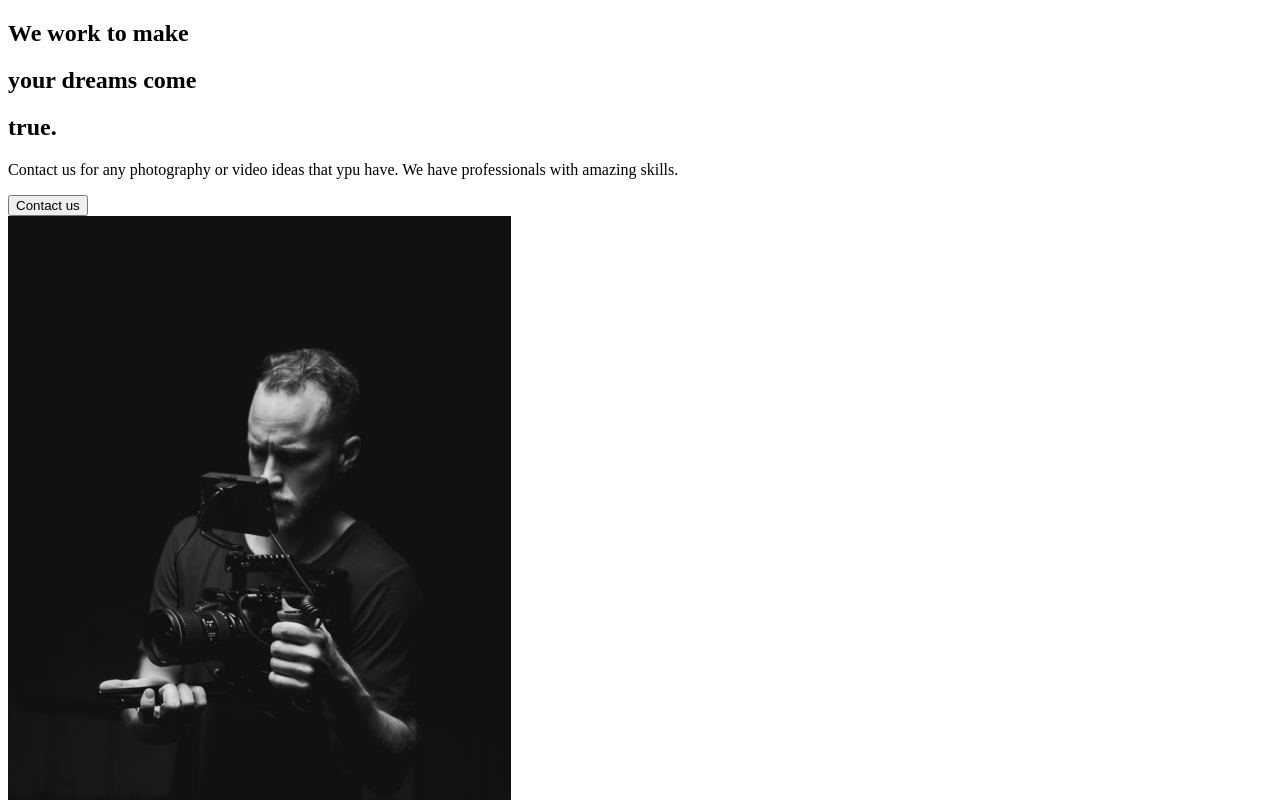
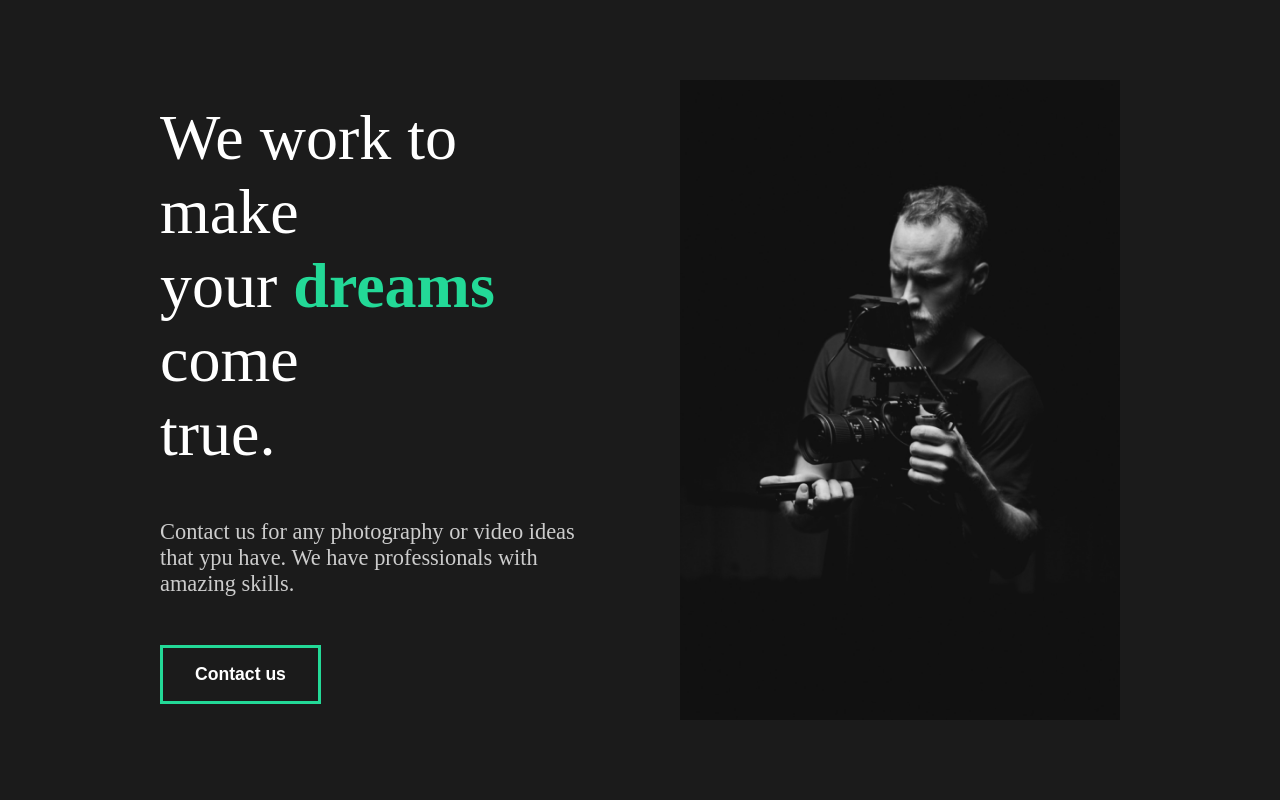
Before and after one commit to DevCarlosGuerrero/react-mock-portfolio, a React (Create React App) app: page / in a window 1280 px wide. Shown: the top 800 px of the page. Built offline with nearby package versions, Linux system fonts and the light colour scheme.

Commit message:
5. Styling Services

```diff
--- a/src/App.js
+++ b/src/App.js
@@ -1,9 +1,14 @@
+// Import Global Styles
+import GlobalStyle from "./components/GlobalStyle";
 
+// Import Pages
 import AboutUs from "./pages/AboutUs";
+
 
 function App() {
   return (
     <div className="App">
+      <GlobalStyle />
       <AboutUs />
     </div>
   );
--- a/src/components/AboutSection.js
+++ b/src/components/AboutSection.js
@@ -1,29 +1,72 @@
 import React from 'react';
+
+// Import Images
+
 import home1 from '../img/home1.png';
+
+// Import Styled
+import styled from 'styled-components';
 
 const AboutSection = () => {
     return (
-        <div>
-            <div className="description">
+        <StyledAbout>
+            <StyledDescription>
                 <div className="title">
-                    <div className="hide">
+                    <StyledHide>
                         <h2>We work to make</h2>
-                    </div>
-                    <div className="hide">
+                    </StyledHide>
+                    <StyledHide>
                         <h2>your <span>dreams</span> come</h2>
-                    </div>
-                    <div className="hide">
+                    </StyledHide>
+                    <StyledHide>
                         <h2>true.</h2>
-                    </div>
+                    </StyledHide>
                 </div>
                 <p>Contact us for any photography or video ideas that ypu have. We have professionals with amazing skills.</p>
                 <button>Contact us</button>
-            </div>
-            <div className="image">
+            </StyledDescription>
+            <StyledImage>
                 <img src={home1} alt="Man holding camera" />
-            </div>
-        </div>
-    )
-}
+            </StyledImage>
+        </StyledAbout>
+    );
+};
+
+// Styled Components
+
+const StyledAbout = styled.div`
+    min-height: 90vh;
+    display: flex;
+    align-items: center;
+    justify-content: space-between;
+    padding: 5rem 10rem;
+    color: #fff;
+
+`;
+
+const StyledDescription = styled.div`
+    flex: 1;
+    padding-right: 5rem;
+
+    h2 {
+        font-size: lighter;
+    }
+
+`;
+
+const StyledImage = styled.div`
+    flex: 1;
+    overflow: hidden;
+
+    img {
+        width: 100%;
+        height: 80vh;
+        object-fit: cover;
+    }
+`;
+
+const StyledHide = styled.div`
+    overflow: hidden;
+`;
 
 export default AboutSection;
--- /dev/null
+++ b/src/components/GlobalStyle.js
@@ -0,0 +1,60 @@
+import { createGlobalStyle } from "styled-components";
+
+const GlobalStyle = createGlobalStyle`
+
+* {
+    margin: 0;
+    padding: 0;
+    box-sizing: border-box;
+}
+
+body {
+    background: #1b1b1b;
+}
+
+button {
+    font-weight: bold;
+    font-size: 1.1rem;
+    cursor: pointer;
+    padding: 1rem 2rem;
+    border: 3px solid #23d997;
+    background: transparent;
+    color: #fff;
+    transition: all 0.3s ease;
+
+    &:hover {
+        background-color: #23d997;
+        color: #fff;
+    }
+}
+
+h2 {
+    font-weight: lighter;
+    font-size: 4em;
+}
+
+h3 {
+    color: #fff
+}
+
+h4 {
+    font-weight: bold;
+}
+
+p {
+    padding: 3rem 0rem;
+    color: #ccc;
+    font-size: 1.4rem ;
+}
+
+a {
+    font-size: 1.1rem;
+}
+
+span {
+    font-weight: bold;
+    color: #23d997;
+}
+
+`;
+export default GlobalStyle;
```
